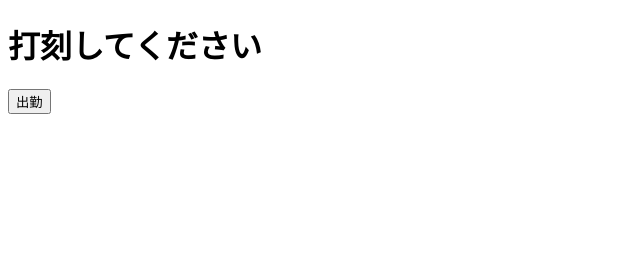
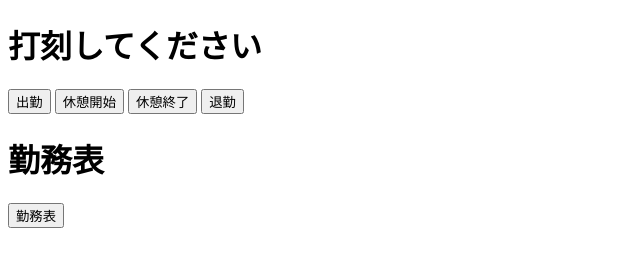
Before and after one commit to nnnnyus/my_timecard, a plain HTML site: page index.html in a window 1280 px wide. Shown: the whole page, without its empty margins (0-640 px from the left). Drawn offline with Linux system fonts and the light colour scheme.

Commit message:
timecard

```diff
--- a/index.html
+++ b/index.html
@@ -8,6 +8,12 @@
 </head>
 <body>
     <h1>打刻してください</h1>
-    <button onclick="gobutton()">出勤</button>
+    <button onclick="startbutton()">出勤</button>
+    <button onclick="ofbutton()">休憩開始</button>
+    <button onclick="onbutton()">休憩終了</button>
+    <button onclick="finishbutton()">退勤</button>
+
+    <h1>勤務表</h1>
+    <button onclick="button()">勤務表</button>
 </body>
 </html>
--- a/main.js
+++ b/main.js
@@ -1,3 +1,12 @@
-function gobutton(){
+function startbutton(){
     alert('出勤しました');
 }
+function ofbutton(){
+    alert('休憩を開始します');
+}
+function onbutton(){
+    alert('休憩を終了します');
+}
+function finishbutton(){
+    alert('退勤しました');
+}
```
